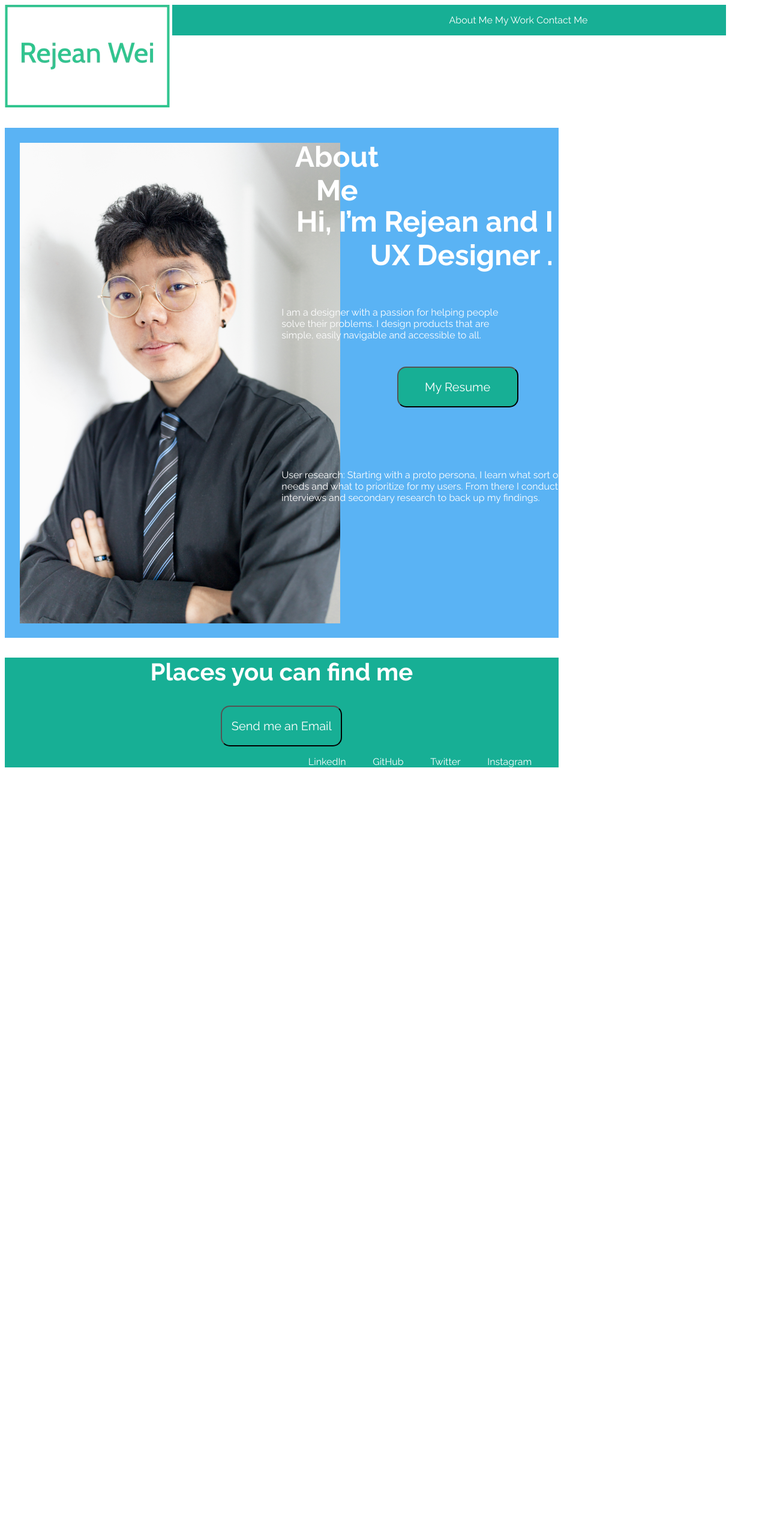
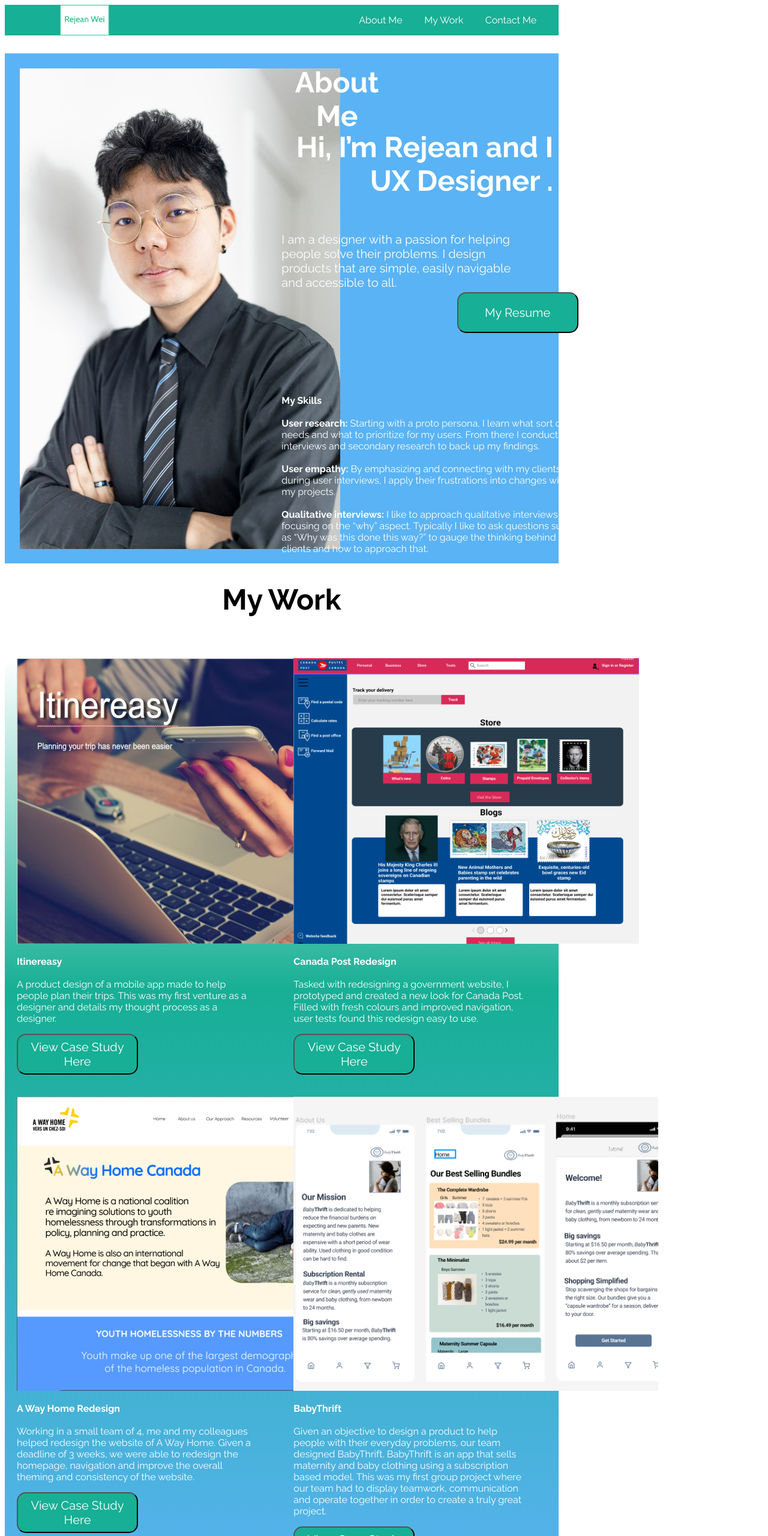
Before and after one commit to rejeanwei/UX_UI_HW_17, a plain HTML site: page Portfolio/index.html in a window 1280 px wide. Shown: the top 2560 px of the page at 60% size. Before the commit the page ends 1295 px from the top, so only its background shows below. Drawn offline with Linux system fonts and the light colour scheme; files whose address does not match are found by name.

Commit message:
added my work

```diff
--- a/Portfolio/css/style.css
+++ b/Portfolio/css/style.css
@@ -7,15 +7,10 @@
 }
 
   ul {
-    width: 50%;
     list-style: none;
     margin-left: auto;
     padding: 0%;
   }
-
-li{
-  display: inline;
-}
 
 button{
   font-family: 'Raleway', sans-serif;
@@ -30,7 +25,7 @@
   /* Navigation styles */
 
 nav{
-  height: 25%;
+  height: 35%;
   width: 73%;
   color: white;
   background-color: #17af95;
@@ -39,15 +34,24 @@
   vertical-align: top;
 }
 
+.navList{
+  width: 40%;
+  display:flex;
+  justify-content: space-evenly;
+}
+
 .inline-block{
   display: inline-block;
 }
 
 .logo img{
-  height: auto;
-  width: 100px;
-  display: inline;
-  padding: 1%;
+  background-color: white;
+  position:absolute;
+  top: 10;
+  left: 100px;
+  height: 51px;
+  max-width: auto;
+  padding: 0%;
   z-index: 100;
 }
 
@@ -62,7 +66,7 @@
   background-color: #5AB3F4;
   color: white;
   grid-template-columns: 25% 25% 10% 10%;
-  grid-template-rows:  15% 20% 30% 5%;
+  grid-template-rows:  15% 20% 30% 25%;
   grid-template-areas:
   "heroImg heroImg aboutMeH1 aboutMeH1"
   "heroImg heroImg aboutMeH2 aboutMeH2"
@@ -95,6 +99,7 @@
 }
 
 #aboutMe{
+  font-size: 20px;
   grid-area:aboutMe;
   width: 400px;
   margin: 0 auto;
@@ -103,7 +108,7 @@
 
 #aboutMeButton{
   position: relative;
-  left: 100px;
+  left: 200px;
   top: 100px;
   grid-area: aboutMeButton;
 }
@@ -112,6 +117,58 @@
   grid-area: myskills;
   width: 500px;
 }
+
+
+/* My Work */
+
+  #myworkH1{
+    max-width: 73%;
+    display: flex;
+    text-align: center;
+    justify-content: center;
+  }
+
+  #myWork{
+    background: rgb(255,255,255);
+    background: linear-gradient(180deg, rgba(255,255,255,1) 0%, rgba(23,175,149,1) 35%, rgba(90,179,244,1) 100%);
+    color:white;
+    width: 73%;
+    margin-top: 70px;
+    display:grid;
+    grid-template-columns: 50% 50% ;
+    grid-template-rows:  40% 40% ;
+    grid-template-areas:
+    "itinereasy canadaPost"
+    "awayhome BabyThrift"
+    ;
+  }
+
+  #itinereasy{
+    grid-area:itinereasy;
+    margin-left: 20px;
+    max-width: 85%;
+  }
+
+  #canadaPost{
+    grid-area:canadaPost;
+    margin-left: 20px;
+    max-width: 85%;
+  }
+
+  #awayhome{
+    grid-area:awayhome;
+    margin-left: 20px;
+    margin-top: 100px;
+    max-width: 85%;
+  }
+
+  #BabyThrift{
+    grid-area:BabyThrift;
+    margin-left: 20px;
+    padding-top: 100px;
+    max-width: 85%;
+  }
+
 
 /* Footer */
 footer{
@@ -122,11 +179,19 @@
 }
 
 .footerLinks{
+  padding-bottom: 20px;
+  font-weight: 600;
   display: flex;
   justify-content:space-evenly;
-  align-items: center;
   vertical-align:auto;
 }
+
+.footerImage{
+  display: grid;
+  position: relative;
+  align-items: start;
+}
+
 
 /* Typography CSS */
 h1{
--- a/Portfolio/index.html
+++ b/Portfolio/index.html
@@ -11,10 +11,10 @@
 
     <body>
      <!-- Nav HTML -->
+        <div class="logo">
+            <img src="../Portfolio/images/logo.png" alt="logo picture">
+        </div>
         <header class="nav">
-            <div class="inline-block" class="logo">
-                <img src="../Portfolio/images/logo.png" alt="logo picture">
-            </div>
             <nav class="inline-block">
                 <ul class="navList">
                     <li> About Me</li>
@@ -34,8 +34,41 @@
             <p id="aboutMe" class="heroGrid">I am a designer with a passion for helping people solve their problems. I design products that are simple, easily navigable and accessible to all. </p>
             <button id="aboutMeButton" class="heroGrid"> My Resume </button>
             <p id="myskills" class="heroGrid">
-                User research: Starting with a proto persona, I learn what sort of needs and what to prioritize for my users. From there I conduct interviews and secondary research to back up my findings.
+                        <b>My Skills </b> <br><br>
+                        <b>User research:</b> Starting with a proto persona, I learn what sort of needs and what to prioritize for my users. From there I conduct interviews and secondary research to back up my findings.
+               <br> <br> <b>User empathy:</b> By emphasizing and connecting with my clients during user interviews, I apply their frustrations into changes within my projects.
+               <br> <br><b> Qualitative interviews:</b> I like to approach qualitative interviews by focusing on the “why” aspect. Typically I like to ask questions such as “Why was this done this way?” to gauge the thinking behind my clients and how to approach that.
             </p>
+        </section>
+
+    <!-- My Work HTML -->
+    <h1 id="myworkH1">My Work</h1>
+        <section id="myWork">
+            <div id="itinereasy" class="workGrid">
+                <img src="../Portfolio/images/itinerary.png" alt="itinereasy">
+                <p> <b> Itinereasy </b> <br> <br>
+                    A product design of a mobile app made to help people plan their trips. This was my first venture as a designer and details my thought process as a designer.
+                    </p>
+                    <button> View Case Study Here </button>
+            </div>
+            <div id="canadaPost" class="workGrid">
+                <img src="../Portfolio/images/canadpost.png" alt="canadaPost">
+                <p> <b> Canada Post Redesign </b> <br> <br>
+                    Tasked with redesigning a government website, I prototyped and created a new look for Canada Post. Filled with fresh colours and improved navigation, user tests found this redesign easy to use.                    </p>
+                <button> View Case Study Here </button>
+            </div>
+            <div id="awayhome" class="workGrid">
+                <img src="../Portfolio/images/awayhome.png" alt="awayhome">
+                <p> <b> A Way Home Redesign </b> <br> <br>
+                    Working in a small team of 4, me and my colleagues helped redesign the website of A Way Home. Given a deadline of 3 weeks, we were able to redesign the homepage, navigation and improve the overall theming and consistency of the website.                    </p>
+                <button> View Case Study Here </button>
+                </div>
+            <div id="BabyThrift" class="workGrid">
+                <img src="../Portfolio/images/babythrift.png" alt="babythrift">
+                <p> <b> BabyThrift </b> <br> <br>
+                    Given an objective to design a product to help people with their everyday problems, our team designed BabyThrift. BabyThrift is an app that sells maternity and baby clothing using a subscription based model. This was my first group project where our team had to display teamwork, communication and operate together in order to create a truly great project.                     </p>
+                <button> View Case Study Here </button>
+                </div>
         </section>
 
     <!-- Footer HTML -->
@@ -43,10 +76,18 @@
             <h2> Places you can find me</h2>
             <button> Send me an Email </button>
             <ul class="footerLinks">
-                <li> LinkedIn </li>
-                <li> GitHub </li>
-                <li> Twitter </li>
-                <li> Instagram </li>
+                <li class="footerImage"> LinkedIn
+                    <img src="..//Portfolio/images/linkedin.png" alt="LinkedIn">
+                </li>
+                <li class="footerImage"> GitHub
+                    <img src="..//Portfolio/images/github.png" alt="LinkedIn">
+                </li>
+                <li class="footerImage"> Twitter
+                <img src="..//Portfolio/images/twitter.png" alt="LinkedIn">
+                 </li>
+                <li class="footerImage"> Instagram
+                    <img src="..//Portfolio/images/instagram.png" alt="LinkedIn">
+                </li>
             </ul>
         </footer>
     </body>
```
